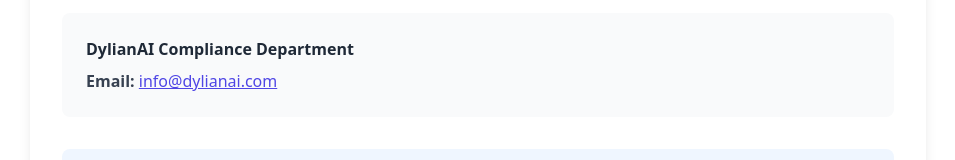
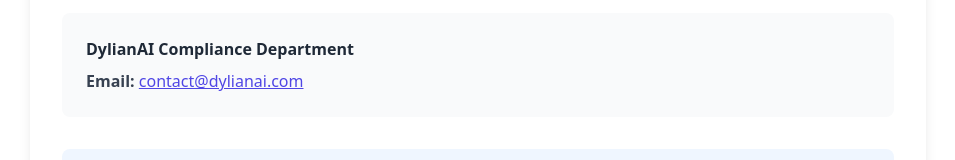
Before and after one commit to yazdavar/dylianai-website, a React (Vite) app in the folder frontend/: page /sms-opt-in-policy in a window 1280 px wide. Shown: the part 3343-3503 px from the top of the page, without its empty margins (162-1117 px from the left). Built offline with nearby package versions, Linux system fonts and the light colour scheme.

Commit message:
Updated sms policy

```diff
--- a/frontend/src/SmsOptInPolicy.jsx
+++ b/frontend/src/SmsOptInPolicy.jsx
@@ -176,7 +176,7 @@
                     <strong>DylianAI Compliance Department</strong>
                   </p>
                   <p className="text-gray-700">
-                    <strong>Email:</strong> <a href="mailto:info@dylianai.com" className="text-indigo-600 hover:text-indigo-800 underline">info@dylianai.com</a>
+                    <strong>Email:</strong> <a href="mailto:contact@dylianai.com" className="text-indigo-600 hover:text-indigo-800 underline">contact@dylianai.com</a>
                   </p>
                 </div>
               </div>
```
